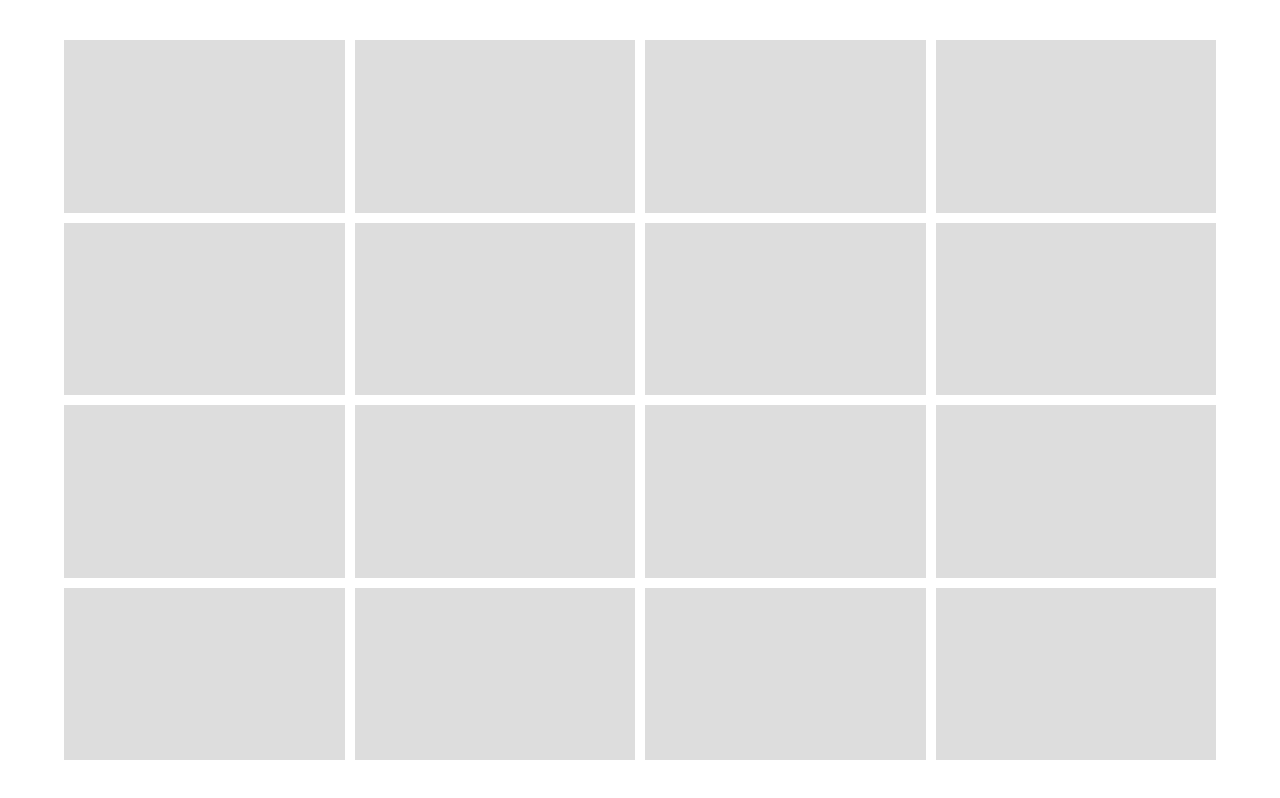
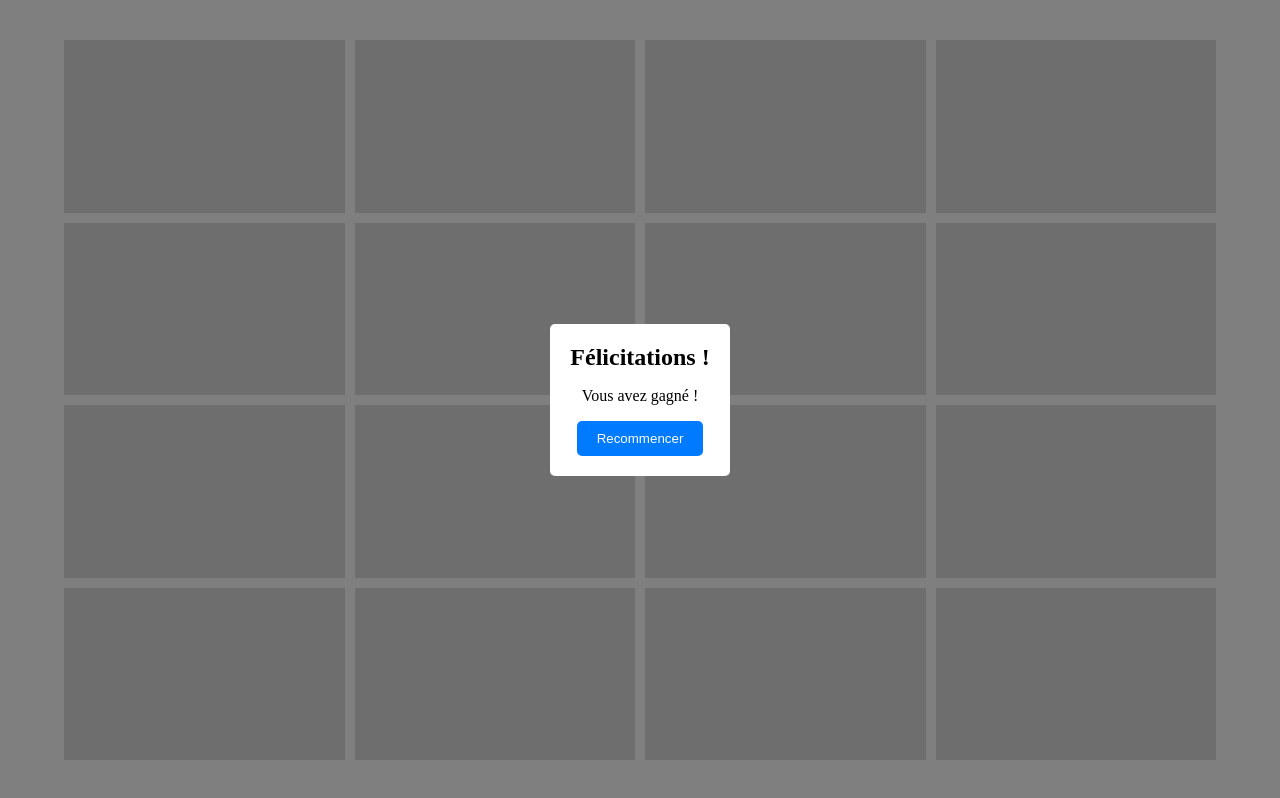
Before and after one commit to Collins-Webdev/Card-Memory-Game, a plain HTML site: page index.html in a window 1280 px wide. Drawn offline with nearby package versions, Linux system fonts and the light colour scheme.

Commit message:
Display dialog box when win game

```diff
--- a/index.html
+++ b/index.html
@@ -13,6 +13,13 @@
 <body>
     <div class="container">
     </div>
+    <div id="dialog" class="dialog">
+        <div class="dialog-content">
+            <h2>Félicitations !</h2>
+            <p>Vous avez gagné !</p>
+            <button onclick="restartGame()">Recommencer</button>
+        </div>
+    </div>
     <script src="./script.js"></script>
 </body>
 
--- a/script.js
+++ b/script.js
@@ -31,6 +31,14 @@ function shuffleCards(cards) {
   }
 }
 
+// Show end game dialog
+function showCongratulations() {
+  const dialog = document.getElementById("dialog");
+  dialog.style.display = "flex";
+}
+
+// Start game
+const startGame = () => {
   // Shuffling the cards array
   shuffleCards(cards);
 
@@ -67,6 +75,9 @@ cardElements.forEach((element) => {
           if (currentSymbol === previousSymbol) {
             matchedPairs++;
             selectedCard = null;
+            if (matchedPairs == 8) {
+              showCongratulations();
+            }
             return;
           } else {
             setTimeout(() => {
@@ -83,3 +94,16 @@ cardElements.forEach((element) => {
     div.innerHTML = element;
     container.appendChild(div);
   });
+};
+
+// Restart game
+const restartGame = () => {
+  const dialog = document.getElementById("dialog");
+  dialog.style.display = "none";
+  container.innerHTML = "";
+  selectedCard = null;
+  matchedPairs = 0;
+  startGame();
+};
+
+startGame();
--- a/style.css
+++ b/style.css
@@ -58,3 +58,40 @@ body {
   transform: scale(3);
   pointer-events: none;
 }
+
+.dialog {
+  display: flex;
+  position: fixed;
+  top: 0;
+  left: 0;
+  width: 100%;
+  height: 100%;
+  background-color: rgba(0, 0, 0, 0.5);
+  z-index: 1000;
+  justify-content: center;
+  align-items: center;
+}
+
+.dialog-content {
+  background-color: #fff;
+  padding: 20px;
+  border-radius: 5px;
+  text-align: center;
+}
+
+.dialog-content p {
+  margin: 1rem 0;
+}
+
+.dialog button {
+  padding: 10px 20px;
+  background-color: #007bff;
+  color: #fff;
+  border: none;
+  border-radius: 5px;
+  cursor: pointer;
+}
+
+.dialog button:hover {
+  background-color: #0056b3;
+}
```
Lines whose indentation alone changed are shown as unchanged.
